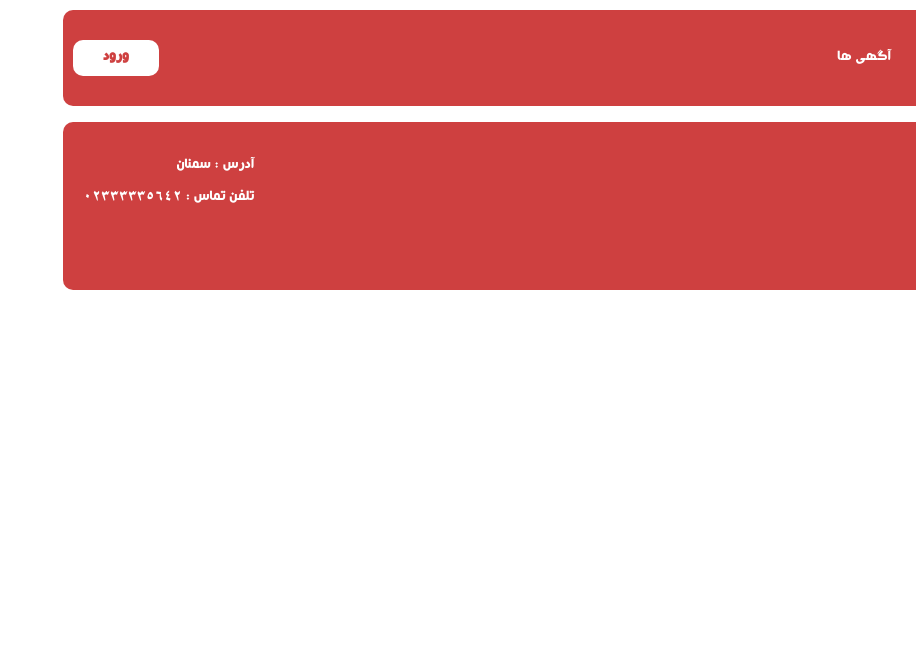
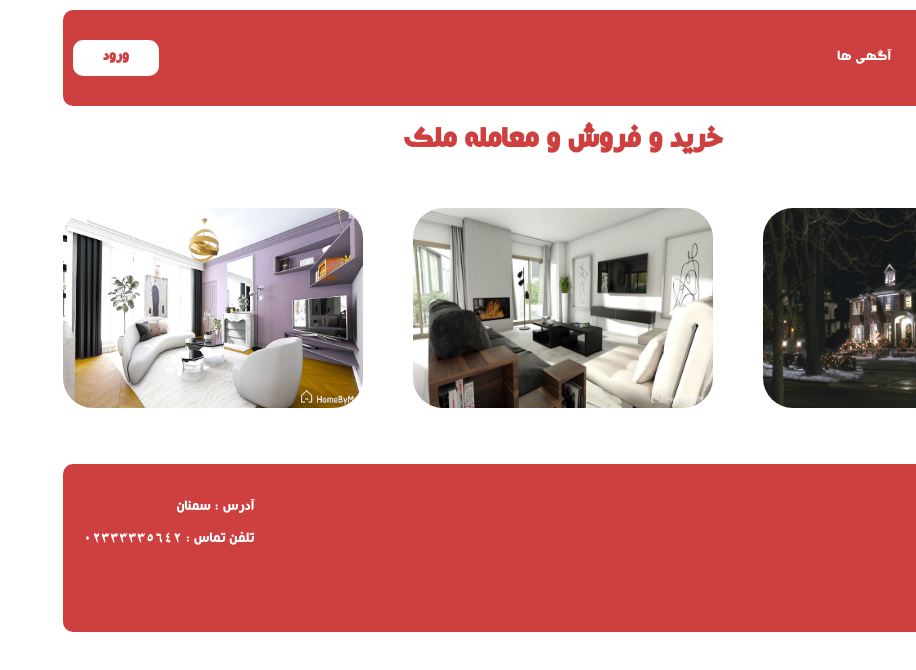
Before and after one commit to aliasghar138006/faradars-realstate, a Next.js app: page / in a window 1280 px wide. Shown: the top 670 px of the page, without its empty margins (364-1280 px from the left). Built offline with nearby package versions, Linux system fonts and the light colour scheme; no server answers.

Commit message:
main page

```diff
--- a/package.json
+++ b/package.json
@@ -17,7 +17,8 @@
     "react-dom": "latest",
     "react-hot-toast": "^2.4.1",
     "react-icons": "^4.12.0",
-    "react-multi-date-picker": "^4.4.1"
+    "react-multi-date-picker": "^4.4.1",
+    "swiper": "^11.0.5"
   },
   "devDependencies": {
     "eslint": "latest",
--- a/src/app/page.js
+++ b/src/app/page.js
@@ -1,3 +1,5 @@
+import MainPage from "@/components/templates/MainPage";
+
 export default function Home() {
-  return <div>املاک فرادرس</div>;
+  return <MainPage />;
 }
--- a/src/components/modules/Card.js
+++ b/src/components/modules/Card.js
@@ -14,6 +14,7 @@ function Card({ data: { _id, title, location, price } }) {
     const res = await fetch(`/api/advertising/${_id}`, {
       method: "DELETE",
     });
+
     const result = await res.json();
     if (result.status === 200) {
       toast.success(result.message);
--- /dev/null
+++ b/src/components/templates/Main.module.css
@@ -0,0 +1,37 @@
+.container {
+    padding-top: 20px;
+
+}
+.container h1 {
+
+    width: fit-content;
+    margin: auto;
+    color: rgb(206, 64, 64);
+}
+
+.slider {
+    padding: 50px 0px;
+}
+
+.swiper-slide image {
+    border: 2px solid red;
+    border-radius: 30px;
+}
+
+.cities {
+    display: flex;
+    flex-wrap: wrap;
+    width: 500px;
+    margin: auto;
+
+}
+
+.city {
+    padding: 5px 15px;
+    width: 70px;
+    text-align: center;
+    background-color: rgb(206, 64, 64);
+    color: white;
+    margin: 20px 30px;
+    border-radius: 10px;
+}
--- /dev/null
+++ b/src/components/templates/MainPage.js
@@ -0,0 +1,88 @@
+"use client";
+import { Swiper, SwiperSlide } from "swiper/react";
+import { Autoplay, Pagination, Navigation } from "swiper/modules";
+import Image from "next/image";
+import styles from "@/components/templates/Main.module.css";
+import "swiper/css";
+
+function MainPage() {
+  return (
+    <div className={styles.container}>
+      <h1>خرید و فروش و معامله ملک</h1>
+      <div className={styles.slider}>
+        <Swiper
+          spaceBetween={50}
+          slidesPerView={3}
+          autoplay={{
+            delay: 2500,
+            disableOnInteraction: false,
+          }}
+          pagination={{
+            clickable: true,
+          }}
+          navigation={true}
+          modules={[Autoplay, Pagination, Navigation]}
+          onSlideChange={() => console.log("slide change")}
+          onSwiper={(swiper) => console.log(swiper)}
+        >
+          <SwiperSlide>
+            <Image
+              alt="image"
+              style={{ borderRadius: "30px" }}
+              src="/pictures/homebyme-homepage-gallery-2-1.png"
+              width={300}
+              height={200}
+            />
+          </SwiperSlide>
+          <SwiperSlide>
+            <Image
+              alt="image"
+              style={{ borderRadius: "30px" }}
+              src="/pictures/Home-Alone-House-Lincoln-Ave-Winnetka-Illinois.jpg"
+              width={300}
+              height={200}
+            />
+          </SwiperSlide>
+          <SwiperSlide>
+            <Image
+              alt="image"
+              style={{ borderRadius: "30px" }}
+              src="/pictures/2bb70cc2f77993b57b37661c6e54f05b.jpg"
+              width={300}
+              height={200}
+            />
+          </SwiperSlide>
+          <SwiperSlide>
+            <Image
+              alt="image"
+              style={{ borderRadius: "30px" }}
+              src="/pictures/homebyme-homepage-gallery-2-1.png"
+              width={300}
+              height={200}
+            />
+          </SwiperSlide>
+          <SwiperSlide>
+            <Image
+              alt="image"
+              style={{ borderRadius: "30px" }}
+              src="/pictures/2bb70cc2f77993b57b37661c6e54f05b.jpg"
+              width={300}
+              height={200}
+            />
+          </SwiperSlide>
+          <SwiperSlide>
+            <Image
+              alt="image"
+              style={{ borderRadius: "30px" }}
+              src="/pictures/2bb70cc2f77993b57b37661c6e54f05b.jpg"
+              width={300}
+              height={200}
+            />
+          </SwiperSlide>
+        </Swiper>
+      </div>
+    </div>
+  );
+}
+
+export default MainPage;
```
Also changed, not shown: 1 other file (tests, documents, lock files or other folders).
